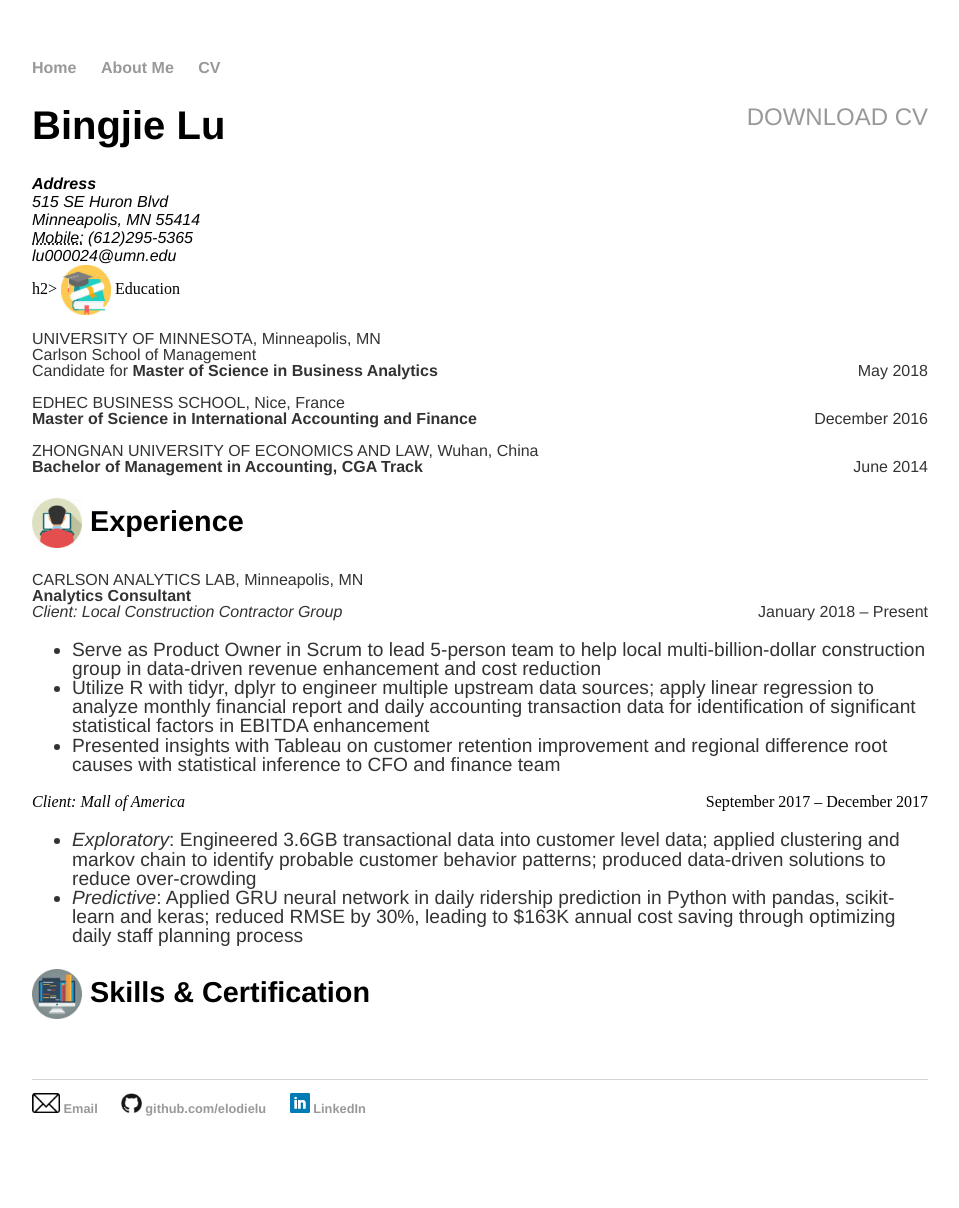
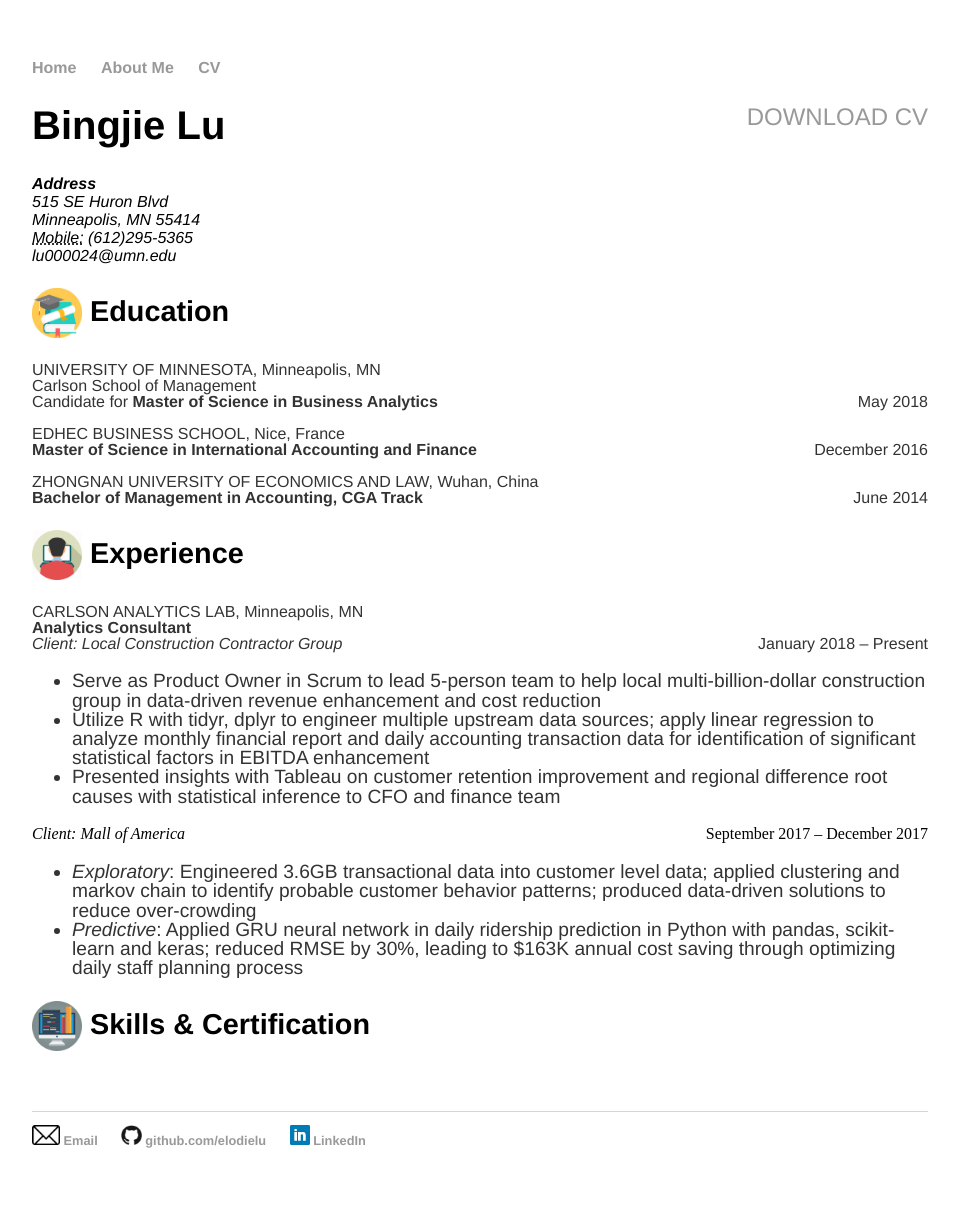
Before and after one commit to elodielu/elodielu.github.io, a Jekyll site: the page built from cv/index.html, in a window 1280 px wide. Shown: the whole page, without its empty margins (160-1119 px from the left). Built offline with Jekyll 4.4.1, drawn with Linux system fonts in a browser that asks for light colours; before the commit the page ends 1176 px from its top, so only the background shows below that.

Commit message:
Update index.html

```diff
--- a/cv/index.html
+++ b/cv/index.html
@@ -14,7 +14,7 @@
 			<span class="obfuscate">lu000024@umn.edu</span>
 			</address>
 
-			h2> <img style="vertical-align:middle" src="/picture/education.jpg" height="50">
+			<h2> <img style="vertical-align:middle" src="/picture/education.jpg" height="50">
 				Education</h2>
 
 			<p>UNIVERSITY OF MINNESOTA, Minneapolis, MN <br>
```
